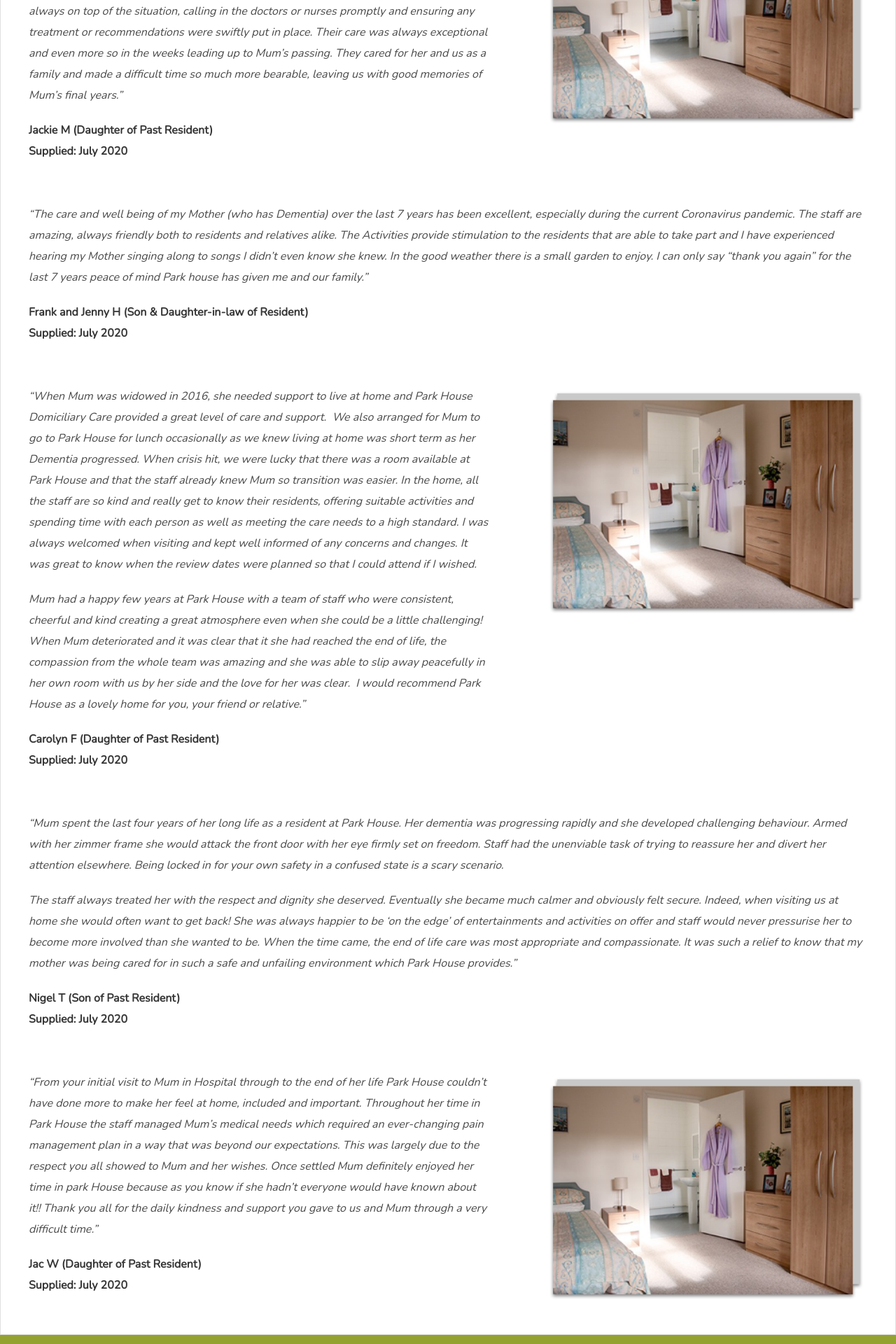
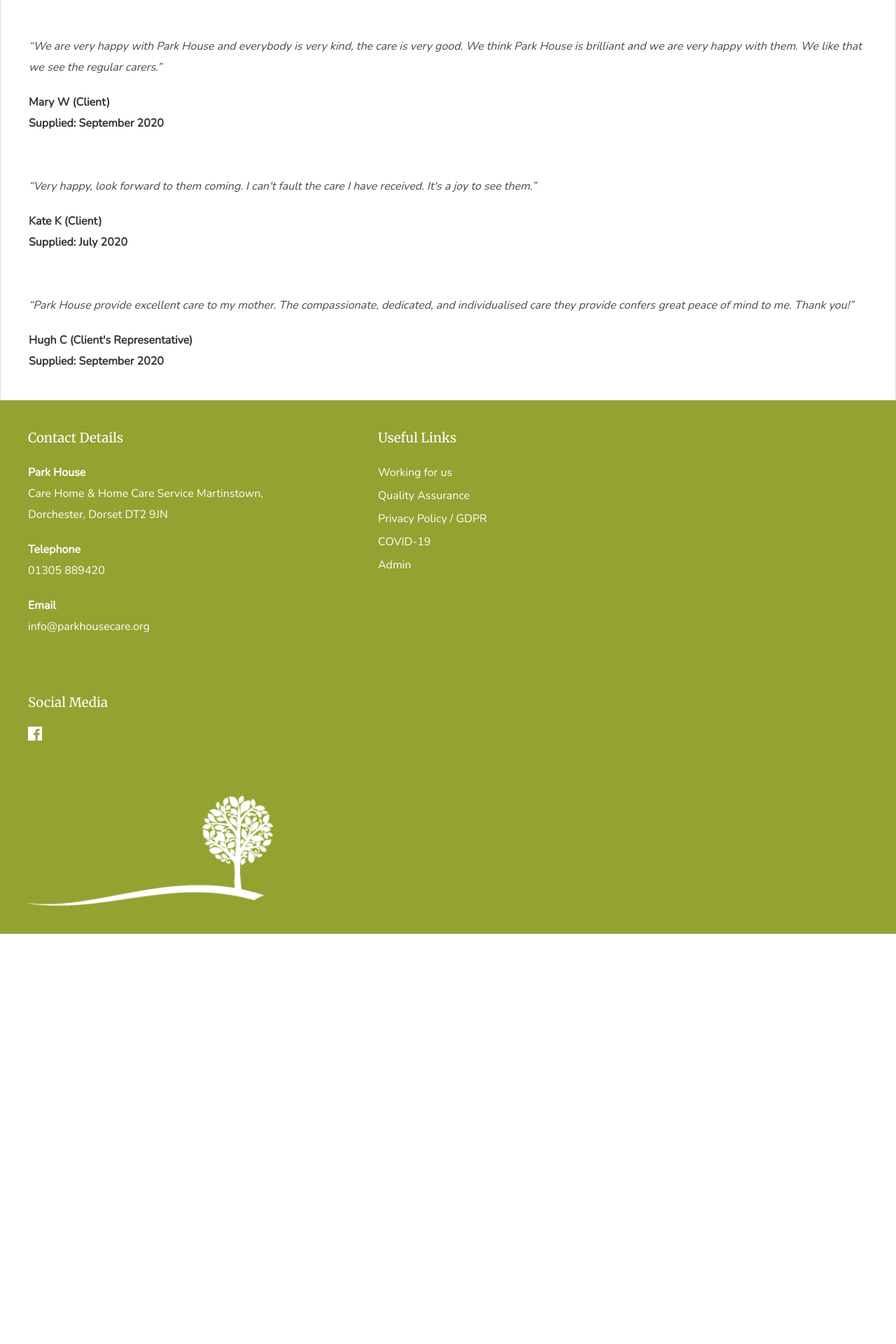
Before and after one commit to atkinsl88/Park-House-Django-React, a React (Create React App) app in the folder frontend/: page /testimonials/domicilary in a window 1280 px wide. Shown: the part 1120-3040 px from the top of the page at 70% size. After the commit the page ends 2454 px from the top, so only its background shows below. Built offline with nearby package versions, Linux system fonts and the light colour scheme.

Commit message:
commit for deploy to heroku

```diff
--- a/frontend/src/components/meet-the-team/domiciliary/modules/Introalternate.js
+++ b/frontend/src/components/meet-the-team/domiciliary/modules/Introalternate.js
@@ -12,8 +12,7 @@
 
       <div className="introalternate-left">
         <div className="introalternate-left-text">
-          <h3>Mr James Ivers,</h3>
-          <h3>Nominated Individual</h3>
+          <h3>Mr James Ivers, Nominated Individual</h3>
           <p>James has been working in the care industry since 2006.  This has included domiciliary, nursing and residential care.  During this time James has gained his Level 5 Diploma in Leadership and Management, in addition to his NVQ 2 and 3 in Health and Social Care among other care/ management related courses.  James has comprehensive knowledge and experience of Dementia, Learning Difficulties and Mental Health Care.  James’ previous leadership roles have included Registered Manager, Care Manager, Deputy Manager, Care Co-ordinator, Senior Care Assistant, Office Supervisor for a local domiciliary agency, Quality Assurance Administrator, Auditing Assistant, and General PA work.</p>
           <p>James’s role is to primarily manage the day-to day operation of the Residential Home (Park House) in the capacity of Registered Manager/ Nominated Individual.  James is also Nominated Individual for the Home Care Services provided and is primarily in situ to provide support to the management/ office team and to ensure the Home Care Services are being operated as per company policy.  In addition to this James was primarily responsible for launching the Home Care Services for Park House in 2013 before being promoted to Registered Manager/ Nominated Individual.</p>
         </div>
@@ -27,8 +26,7 @@
           <img src={image} alt="logo" />
         </div>
         <div className="introalternate-right-text">
-          <h3>Mrs Rachel Gray,</h3>
-          <h3>Domiciliary Registered Manager</h3>
+          <h3>Mrs Rachel Gray, Domiciliary Registered Manager</h3>
           <p>Rachel has been working in the care industry since 2003.  This has included domiciliary, and residential care.  During this time Rachel has gained her Level 5 Leadership and Management Diploma and her level 2 and 3 in Health & Social Care, among other care/ management related courses. Rachel has comprehensive knowledge and experience of Elderly Care and Dementia. Most recently Rachel held the position of Registered Manager for a privately owned residential home.</p>
           <p>Rachel’s role is to be responsible for maintaining the Domiciliary Care Services in line with Park House Care (UK) Ltd policy and procedure, Care Quality Commission Compliance, Local Authority Guidelines, and any other relevant bodies as applicable.  Rachel’s primary role is to oversee and manage all aspects of service provision.  In addition to organising and managing the team (where applicable) of Care Co-ordinators, Office Staff, Care Field Supervisors, and Care Workers ensuring high quality of services and continuity of care is delivered.</p>
         </div>
--- a/frontend/src/components/testimonials/domicilary/modules/Introalternate.js
+++ b/frontend/src/components/testimonials/domicilary/modules/Introalternate.js
@@ -8,54 +8,36 @@
 
       <div className="introalternate-intro">
         <h2>Domiciliary Care Testimonials</h2>
-        <p>At Park House we truly love to hear our residents and their representatives’ feedback on the service we provide.  Below are some of the recent testimonials that we would like to share with you.</p>
+        <p>At Park House we truly love to hear our residents and their representatives’ feedback on the service we provide. Below are some of the recent testimonials that we would like to share with you.</p>
       </div>
 
       <div className="introalternate-left">
         <div className="introalternate-left-text">
-          <p><i>“My mother was a resident at Parkhouse for over 4 years. During her stay she could not have been looked after better. She was always treated with dignity, care and compassion. She became very fond of her carers and treated them like family and this was how we felt when visiting. There was always a warm welcome, a cup of tea and an insightful update on how Mum was doing. There were times when she became very poorly and they were always on top of the situation, calling in the doctors or nurses promptly and ensuring any treatment or recommendations were swiftly put in place. Their care was always exceptional and even more so in the weeks leading up to Mum’s passing. They cared for her and us as a family and made a difficult time so much more bearable, leaving us with good memories of Mum’s final years.”</i></p>
-          <p><strong>Jackie M (Daughter of Past Resident) <br /> Supplied: July 2020</strong></p>
-        </div>
-        <div className="introalternate-left-img">
-          <img src={image} alt="logo" />
+          <p><i>“I have been using Park House for three years now and the carers are always polite and I get on well with them all.  They are all helpful and jolly.  I would 100% recommend their services.”</i></p>
+          <p><strong>Margaret B (Client) <br /> Supplied: September 2020</strong></p>
         </div>
       </div>
 
 
       <div className="introalternate-left">
         <div className="introalternate-left-text">
-          <p><i>“The care and well being of my Mother (who has Dementia) over the last 7 years has been excellent, especially during the current Coronavirus pandemic.   The staff are amazing, always friendly both to residents and relatives alike.  The Activities provide stimulation to the residents that are able to take part and I have experienced hearing my Mother singing along to songs I didn’t even know she knew. In the good weather there is a small garden to enjoy. I can only say “thank you again” for the last 7 years peace of mind Park house has given me and our family.”</i></p>
-          <p><strong>Frank and Jenny H (Son & Daughter-in-law of Resident) <br /> Supplied: July 2020</strong></p>
+          <p><i>“We are very happy with Park House and everybody is very kind, the care is very good.  We think Park House is brilliant and we are very happy with them.  We like that we see the regular carers.”</i></p>
+          <p><strong>Mary W (Client) <br /> Supplied: September 2020</strong></p>
         </div>
       </div>
 
 
       <div className="introalternate-left">
         <div className="introalternate-left-text">
-          <p><i>“When Mum was widowed in 2016, she needed support to live at home and Park House Domiciliary Care provided a great level of care and support.  We also arranged for Mum to go to Park House for lunch occasionally as we knew living at home was short term as her Dementia progressed. When crisis hit, we were lucky that there was a room available at Park House and that the staff already knew Mum so transition was easier. In the home, all the staff are so kind and really get to know their residents, offering suitable activities and spending time with each person as well as meeting the care needs to a high standard. I was always welcomed when visiting and kept well informed of any concerns and changes. It was great to know when the review dates were planned so that I could attend if I wished.</i></p>
-          <p><i>Mum had a happy few years at Park House with a team of staff who were consistent, cheerful and kind creating a great atmosphere even when she could be a little challenging!  When Mum deteriorated and it was clear that it she had reached the end of life, the compassion from the whole team was amazing and she was able to slip away peacefully in her own room with us by her side and the love for her was clear.  I would recommend Park House as a lovely home for you, your friend or relative.”</i></p>
-          <p><strong>Carolyn F (Daughter of Past Resident) <br /> Supplied: July 2020</strong></p>
-        </div>
-        <div className="introalternate-left-img">
-          <img src={image} alt="logo" />
+          <p><i>“Very happy, look forward to them coming.  I can't fault the care I have received.  It's a joy to see them.”</i></p>
+          <p><strong>Kate K (Client) <br /> Supplied: July 2020</strong></p>
         </div>
       </div>
 
       <div className="introalternate-left">
         <div className="introalternate-left-text">
-          <p><i>“Mum spent the last four years of her long life as a resident at Park House. Her dementia was progressing rapidly and she developed challenging behaviour. Armed with her zimmer frame she would attack the front door with her eye firmly set on freedom. Staff had the unenviable task of trying to reassure her and divert her attention elsewhere. Being locked in for your own safety in a confused state is a scary scenario.</i></p>
-          <p><i>The staff always treated her with the respect and dignity she deserved. Eventually she became much calmer and obviously felt secure. Indeed, when visiting us at home she would often want to get back!  She was always happier to be ‘on the edge’ of entertainments and activities on offer and staff would never pressurise her to become more involved than she wanted to be.  When the time came, the end of life care was most appropriate and compassionate. It was such a relief to know that my mother was being cared for in such a safe and unfailing environment which Park House provides.”</i></p>
-          <p><strong>Nigel T (Son of Past Resident) <br /> Supplied: July 2020</strong></p>
-        </div>
-      </div>
-
-      <div className="introalternate-left">
-        <div className="introalternate-left-text">
-          <p><i>“From your initial visit to Mum in Hospital through to the end of her life Park House couldn’t have done more to make her feel at home, included and important.  Throughout her time in Park House the staff managed Mum’s medical needs which required an ever-changing pain management plan in a way that was beyond our expectations. This was largely due to the respect you all showed to Mum and her wishes.  Once settled Mum definitely enjoyed her time in park House because as you know if she hadn’t everyone would have known about it!! Thank you all for the daily kindness and support you gave to us and Mum through a very difficult time.”</i></p>
-          <p><strong>Jac W (Daughter of Past Resident) <br /> Supplied: July 2020</strong></p>
-        </div>
-        <div className="introalternate-left-img">
-          <img src={image} alt="logo" />
+          <p><i>“Park House provide excellent care to my mother.  The compassionate, dedicated, and individualised care they provide confers great peace of mind to me. Thank you!”</i></p>
+          <p><strong>Hugh C (Client's Representative) <br /> Supplied: September 2020</strong></p>
         </div>
       </div>
 
```
Also changed, not shown: frontend/src/components/meet-the-team/care/modules/Introalternate.js (+3 -5 lines).
